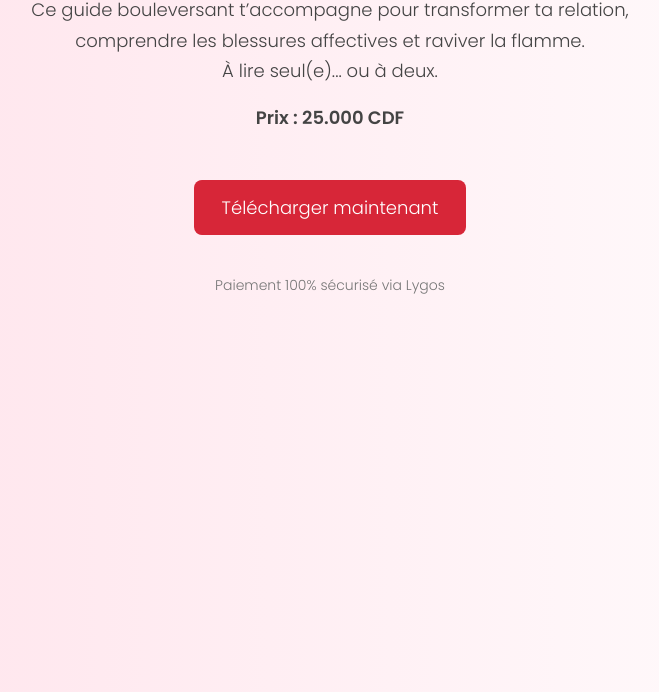
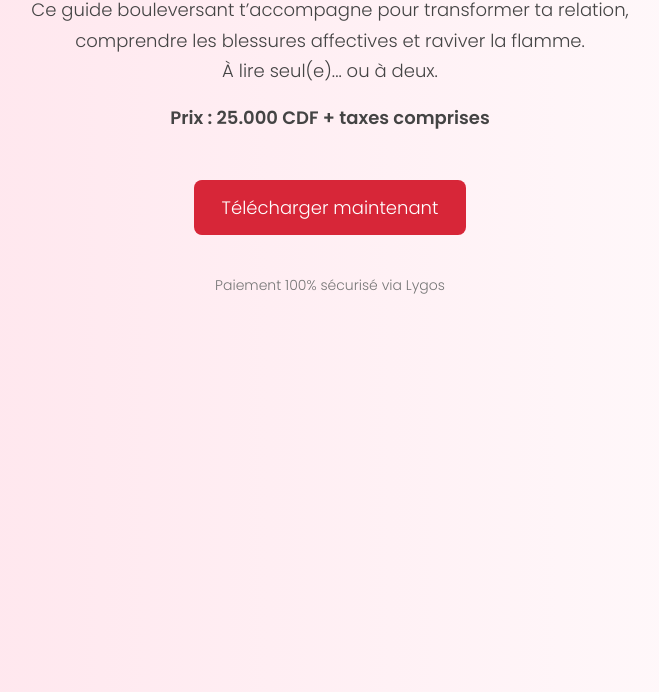
Before and after one commit to elie1989/Ebook_site, a plain HTML site: page index.html in a window 1280 px wide. Shown: the part 108-800 px from the top of the page, without its empty margins (310-969 px from the left). Drawn offline with nearby package versions, Linux system fonts and the light colour scheme.

Commit message:
Update index.html
Signed-off-by: elie1989 <91738779+elie1989@users.noreply.github.com>

```diff
--- a/index.html
+++ b/index.html
@@ -62,7 +62,7 @@
       Ce guide bouleversant t’accompagne pour transformer ta relation, comprendre les blessures affectives et raviver la flamme. <br>
       À lire seul(e)... ou à deux.
     </p>
-    <p class="fw-bold mt-3">Prix : 25.000 CDF</p>
+    <p class="fw-bold mt-3">Prix : 25.000 CDF + taxes comprises</p>
     <a href="https://pay.lygosapp.com//link/773c4eab-edf7-4b25-ae02-396cb385011e" class="btn btn-custom" target="_blank">Télécharger maintenant</a>
     <div class="footer">Paiement 100% sécurisé via Lygos</div>
   </div>
```
